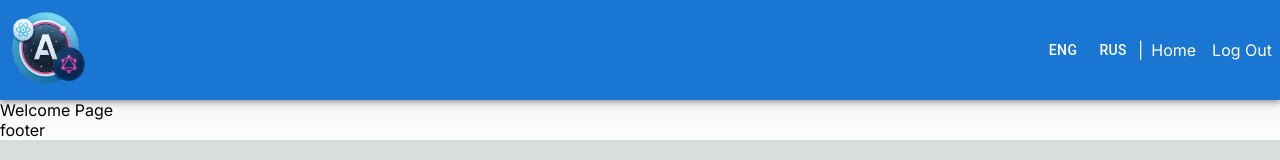
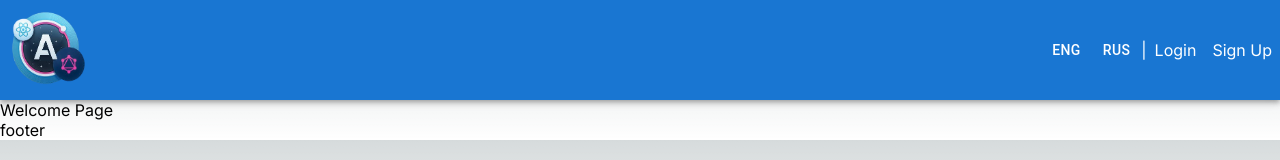
Before and after one commit to sad1k/graphiql-app, a Next.js app: page / in a window 1280 px wide. Shown: the top 160 px of the page. Built offline with nearby package versions, Linux system fonts and the light colour scheme.

Commit message:
refactor:fix user check for header

```diff
--- a/src/components/Navigation/NavLinks/NavLinks.tsx
+++ b/src/components/Navigation/NavLinks/NavLinks.tsx
@@ -24,7 +24,7 @@ const NavLinks: FC<INavLinks> = ({ toggleDrawer, isDriverBar }) => {
       role='presentation'
       onClick={toggleDrawer(false)}
     >
-      {user ? (
+      {!user ? (
         <>
           <NavLink path='/login' text='Login' />
           <NavLink path='/signup' text='Sign Up' />
```
